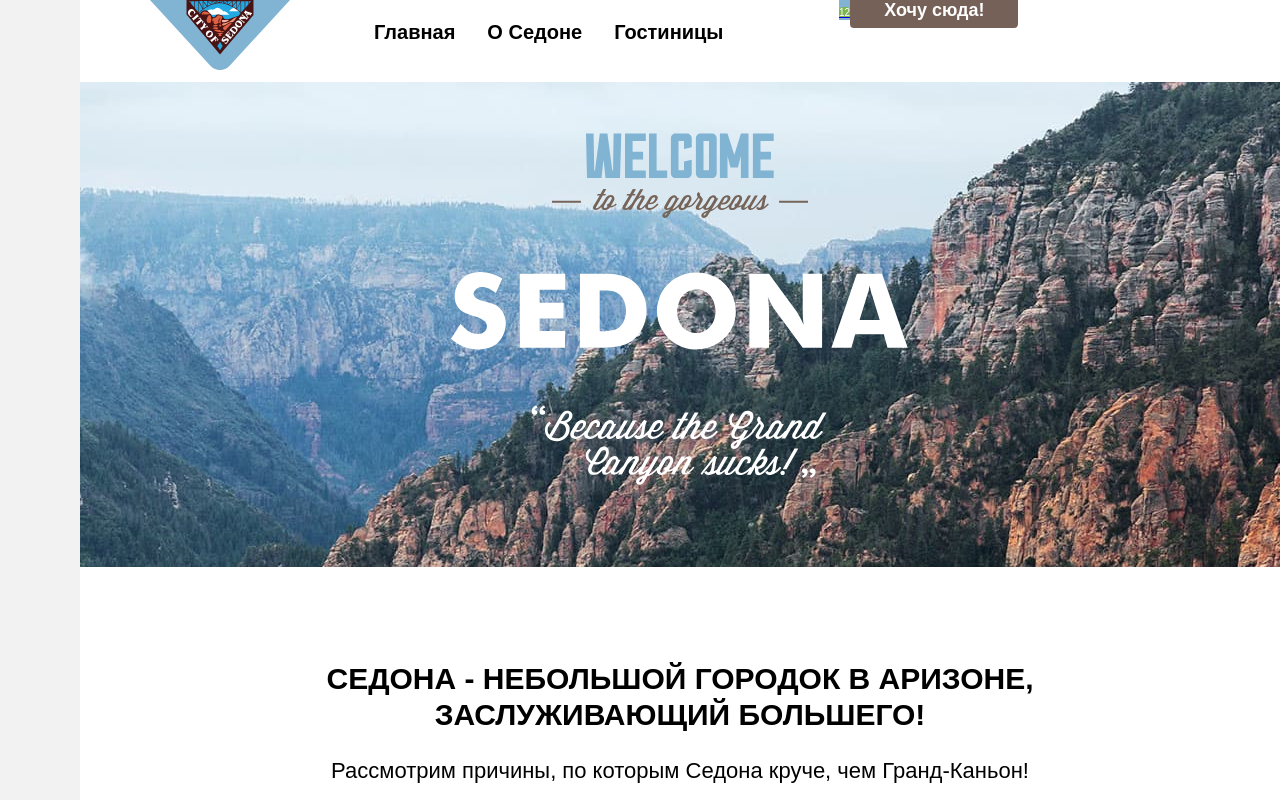
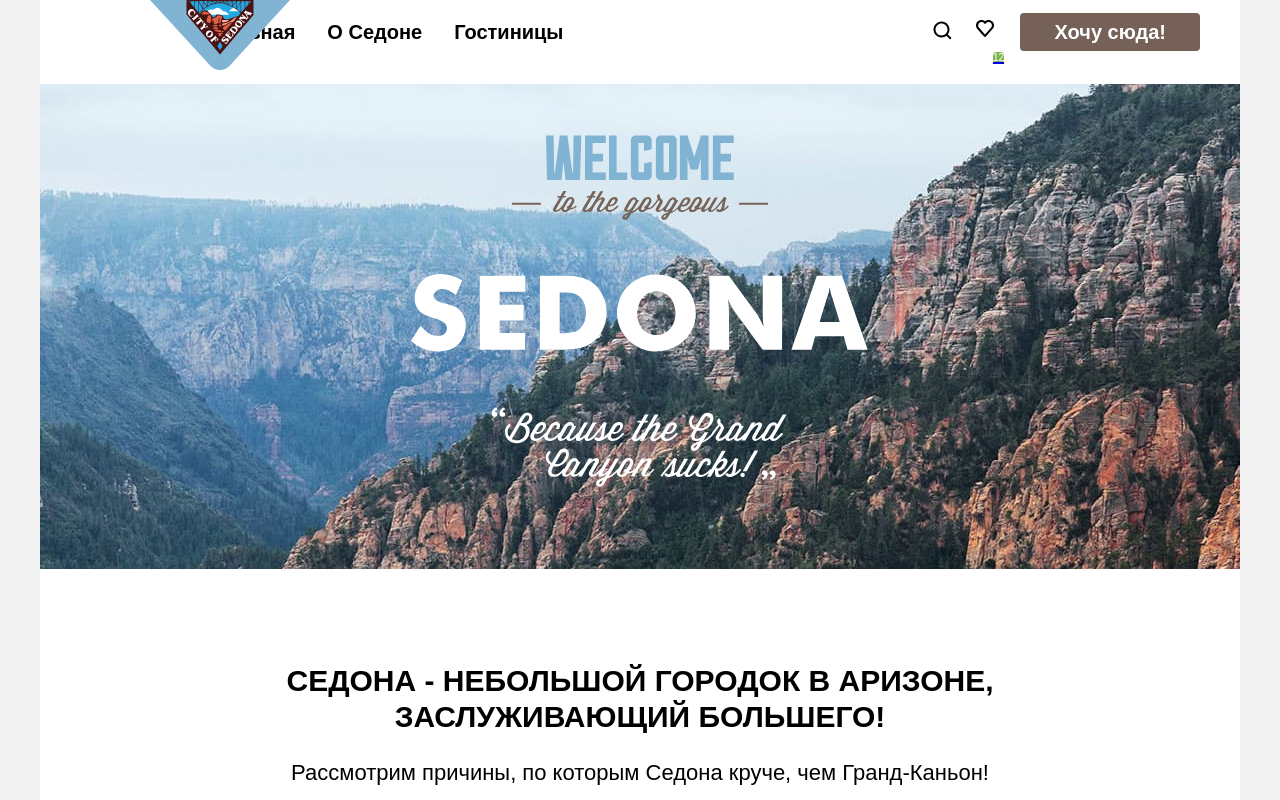
Before and after one commit to htmlacademy-htmlcss/2410523-sedona-39, a plain HTML site: page index.html in a window 1280 px wide. Shown: the top 800 px of the page. Drawn offline with Linux system fonts and the light colour scheme.

Commit message:
Работа над ошибками 6дз

```diff
--- a/index.html
+++ b/index.html
@@ -22,20 +22,20 @@
             <a class="navigation-item-link" href="catalog.html">Гостиницы</a>
           </li>
         </ul>
-        <ul class="navigation-list navigation-list-users">
-          <li class="navigation-item">
-            <a class="navigation-users" href="#">
+        <ul class=" navigation-list-users">
+          <li class="navigation-item-users">
+            <a class="navigation-users search" href="#">
               <span class="visually-hidden">Поиск</span>
             </a>
           </li>
-          <li class="navigation-item">
-            <a class="navigation-users" href="#">
+          <li class="navigation-item-users">
+            <a class="navigation-users like" href="#">
               <span class="visually-hidden">Избранное</span>
-              <span class="number-like">12</span>
+              <sap class="number-like">12</sap>
             </a>
           </li>
           <li class="navigation-item">
-            <a class="navigation-users link-button" href="#">Хочу сюда!</a>
+            <a class=" link-button" href="#">Хочу сюда!</a>
           </li>
         </ul>
       </nav>
@@ -57,7 +57,7 @@
               <p>Cедона — не аттракцион для туристов, там течёт своя жизнь</p>
             </li>
             <li class="advantages-city-canyon">
-              <img src="images/city.jpg" width="800" height="385" alt="Улица в Седоне">
+              <img class="advantages-cards" src="images/city.jpg" width="800" height="385" alt="Улица в Седоне">
             </li>
             <li class="advantages-item square">
               <h3 class="advantages-title">Небольшая площадь</h3>
@@ -72,7 +72,7 @@
               <p>Большинство едет в Гранд Каньон и толпится там</p>
             </li>
             <li class="advantages-city-canyon">
-              <img src="images/canyon.jpg" width="800" height="385" alt="Каньон в Аризоне">
+              <img class="advantages-cards" src="images/canyon.jpg" width="800" height="385" alt="Каньон в Аризоне">
             </li>
             <li class="advantages-item devil">
               <h3 class="advantages-title">Там есть мост дьявола</h3>
--- a/style/style.css
+++ b/style/style.css
@@ -34,7 +34,6 @@ body {
   flex-direction: column;
   width: 1200px;
   margin: 0 auto;
-  padding: 0 40px;
   min-height: 100%;
 
 }
@@ -54,7 +53,7 @@ body {
 .header-main {
   color: #000000;
   background-color: #ffffff;
-  width: 1200px;
+  padding: 0 40px;
 
 }
 
@@ -70,21 +69,18 @@ body {
   max-width: 100%;
   height: auto;
   object-fit: contain;
+  position: absolute;
 }
 
 .navigation-list {
-  width: 450px;
   list-style-type: none;
   display: flex;
   flex-wrap: wrap;
-  box-sizing: border-box;
   margin-top: 0;
-  margin-right: auto;
-
+  margin-bottom: 0;
+  padding-left: 0;
+  margin-left: 20px;
 }
-
-
-
 
 .navigation-item-link {
   text-decoration: none;
@@ -99,18 +95,34 @@ body {
 
 }
 
-.navigation-list .navigation-list-users {
-  max-width: 300px;
+.navigation-list-users {
   margin-left: auto;
+  display: flex;
+  list-style-type: none;
+  color: #000000;
+  line-height: 24px;
+  font-size: 20px;
+  font-family: inherit;
+  margin-bottom: 0;
+}
 
-
-}
 .navigation-users {
   height: 64px;
   width: 44px;
-  background-color: #82B3D3;
+  background-repeat: no-repeat;
+  display: block;
+  padding: 22px 12px;
+  text-align: center;
+}
 
+.search {
+  background-image: url(../images/icons/search.svg);
 }
+
+.like {
+  background-image: url(../images/icons/like.svg);
+}
+
 .link-button {
   text-decoration: none;
   font-family: inherit;
@@ -127,100 +139,7 @@ body {
   background-color: #7DB54F;
   color: #ffffff;
   border-radius: 4px;
-  text-align: center;
 }
-
-
-
- /*
-.header-main {
-  color: #000000;
-  background-color: #ffffff;
-  position: absolute;
-  box-sizing: border-box;
-}
-
-.logo {
-  max-width: 100%;
-  height: auto;
-  object-fit: contain;
-  margin-top: 0;
-  margin-left: 70px;
-  margin-right: 28px;
-  margin-bottom: 0;
-}
-
-.navigation {
-  margin: 0 auto;
-  display: flex;
-  width: 100%;
-
-
-}
-
-
-.navigation-list {
-  list-style-type: none;
-  display: flex;
-  flex-wrap: wrap;
-  margin: 0;
-  width: 439px;
-}
-
-.navigation-item {
-  display: block;
-  padding: 20px 16px;
-  font-family: inherit;
-  font-weight: 700;
-  font-size: 20px;
-  line-height: 24px;
-  text-align: center;
-  color: #000000;
-
-}
-
-.navigation-list-users {
-  min-width: 358px;
-  margin-left: auto;
-
-}
-
-.navigation-item-link {
-  color: #000000;
-  font-weight: 700;
-  line-height: 24px;
-  font-size: 20px;
-  text-decoration: none;
-  text-align: center;
-
-}
-
-/*.users {
-  width: 44px;
-  height: 64px;
-
-}*/
-
-/*
-.number-like {
-  background-color: #7DB54F;
-  border-radius: 10px;
-  color: #ffffff;
-  line-height: 10px;
-  font-size: 10px;
-}
-
-.link-button {
-  background-color: #756157;
-  color: #ffffff;
-  border-radius: 4px;
-  text-decoration: none;
-  font-family: inherit;
-  text-transform: uppercase;
-  padding: 8px 34px;
-  text-align: center;
-
-} */
 
 /*основное содержание */
 
@@ -229,16 +148,15 @@ body {
 
 }
 
-
-
 .index-main {
   background-color: #ffffff;
   color: #000000;
-  margin:0;
+  margin-top:0;
+  margin-bottom: 0;
 }
 
 .main-welcom {
-  background-color: #000000;
+  background-color: #f2f2f2;
   background-image: url(../images/background/mountains.jpg);
   background-repeat: no-repeat;
   background-size: cover;
@@ -321,10 +239,12 @@ body {
   color: #333333;
   margin-top:0;
   display:flex;
+}
 
+.advantages-cards {
   max-width: 100%;
   height: auto;
-  object-fit: contain;
+  object-fit: cover;
 }
 
 .town {
@@ -390,15 +310,15 @@ body {
 .comfort-list {
   list-style-type: none;
   display: flex;
-  padding-left:0;
+
+  padding-left: 0 ;
   margin-top:0 ;
   text-align: center;
 }
 
 .comfort-item {
   width: 400px;
-  padding: 81px 85px;
-
+  padding:185px 85px 81px ;
 }
 
 .comfort-descriptions {
@@ -540,7 +460,7 @@ body {
   text-align: center;
   padding: 40px 70px 30px;
   display: flex;
-  width: 1200px;
+
   gap: 41px ;
   margin-top: 0;
   margin-bottom: 0;
@@ -814,6 +734,12 @@ flex-direction:row;
 
 .found-hotel-container {
   display: flex;
+  flex-direction: column;
+
+}
+
+.found-heading {
+  display: block;
 }
 
 .found-hotel-title {
@@ -822,8 +748,10 @@ flex-direction:row;
   text-transform: uppercase;
   color: #000000;
   width: 450px;
-  margin-right: 200px ;
+  margin-right: auto;
   margin-top: 0;
+  margin-bottom: 0;
+  display: block;
 }
 
 .sorting {
@@ -835,17 +763,20 @@ flex-direction:row;
   font-weight: 400;
   width: 292px;
   height: 48px;
-  margin-right: 70px;
+  margin-left: auto ;
   border-color: #E5E5E5;
   border-radius: 4px;
 }
 
+.show-visually {
+  display: flex;
+  margin-left: auto;
+}
 
 .show {
   width: 48px;
   height: 48px;
   margin-right: 8px;
-  display: block;
   background-position: center;
 }
 
```
Also changed, not shown: catalog.html (+8 -2 lines).
